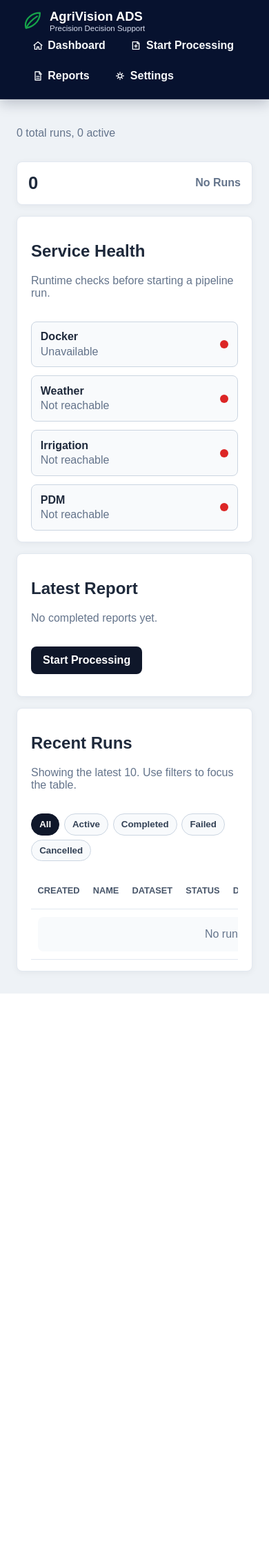
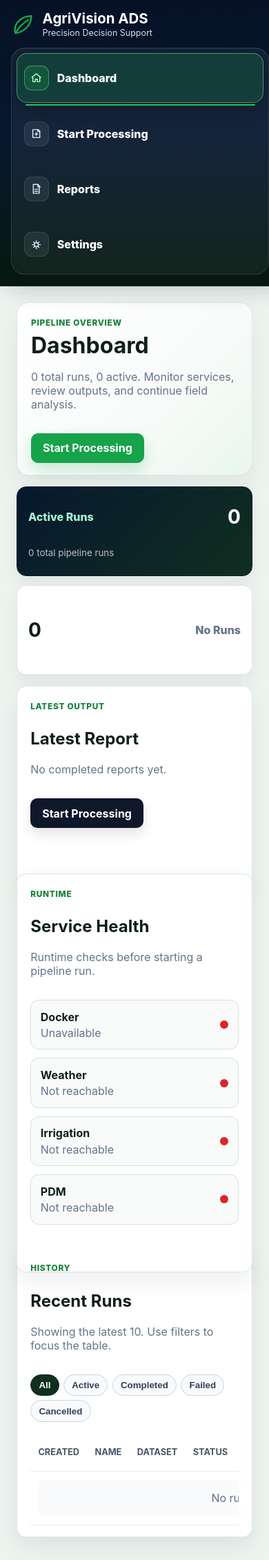
Before and after one commit to GEvang/agrivision-pipeline, a FastAPI app: page / in a window 390 px wide. Shown: the whole page at 69% size. Before the commit the page ends 1440 px from the top, so only its background shows below. Run offline with FastAPI, Linux system fonts and the light colour scheme; data that the repository does not hold is empty.

Commit message:
Redesign dashboard navigation layout

```diff
--- a/agrivision/app/web/static/styles.css
+++ b/agrivision/app/web/static/styles.css
@@ -1,18 +1,28 @@
-body { font-family: Arial, sans-serif; background: #eef2f6; margin: 0; color: #1e293b; }
-.site-header { display:flex; justify-content:space-between; align-items:center; padding: 0.85rem 2rem; background:#07122f; color:white; border-bottom:1px solid rgba(255,255,255,0.08); position:sticky; top:0; z-index:10; box-shadow:0 6px 18px rgba(7,18,47,0.22); }
+body { font-family: "Inter", "Segoe UI", Arial, sans-serif; background:#edf3ef; margin: 0; color: #0f1f18; }
+.app-shell { min-height:100vh; display:grid; grid-template-columns:320px minmax(0, 1fr); background:linear-gradient(135deg,#0b2518 0%,#16803c 42%,#edf3ef 42%,#edf3ef 100%); }
+.site-sidebar { position:sticky; top:0; height:100vh; display:flex; flex-direction:column; gap:1.35rem; padding:1.5rem 1.15rem; background:linear-gradient(180deg,#061126 0%,#07182f 48%,#06180f 100%); color:white; border-right:1px solid rgba(255,255,255,0.08); box-shadow:14px 0 34px rgba(7,18,47,0.24); z-index:10; }
+.app-workspace { min-width:0; padding:0.1px 0; }
 .brand-block { display:flex; align-items:center; }
-.brand-lockup { display:flex; align-items:center; gap:0.65rem; color:white; }
-.brand-lockup strong { display:block; font-size:1.15rem; line-height:1.05; }
-.brand-lockup small { display:block; color:#d7def0; font-size:0.72rem; margin-top:0.12rem; }
-.site-header a { color:white; text-decoration:none; }
-.site-header nav { display:flex; gap:0.45rem; flex-wrap:wrap; justify-content:flex-end; }
-.site-header nav a { display:inline-flex; align-items:center; gap:0.42rem; color:#f8fafc; border-radius:8px; padding:0.55rem 0.85rem; border:1px solid transparent; background:transparent; font-weight:700; }
-.site-header nav a:hover { background:#2563eb; border-color:#60a5fa; color:white; }
-.nav-icon { width:1rem; height:1rem; fill:none; stroke:currentColor; stroke-width:2; stroke-linecap:round; stroke-linejoin:round; flex:0 0 auto; }
-.brand-leaf { width:1.85rem; height:1.85rem; color:#16a34a; stroke-width:1.8; }
-.container { width: min(1440px, calc(100vw - 48px)); margin: 1.5rem auto 2rem; }
-.container-wide { width: min(1680px, calc(100vw - 48px)); }
-.panel { background:white; padding:1rem 1.25rem; border-radius: 8px; border:1px solid #e2e8f0; box-shadow: 0 2px 10px rgba(15,23,42,0.05); margin-bottom:1rem; }
+.brand-lockup { display:flex; align-items:center; gap:0.75rem; color:white; }
+.brand-lockup strong { display:block; font-size:1.28rem; line-height:1.05; }
+.brand-lockup small { display:block; color:#d7def0; font-size:0.78rem; margin-top:0.14rem; }
+.site-sidebar a { color:white; text-decoration:none; }
+.nav-board { display:grid; gap:0.55rem; align-items:start; padding:0.45rem; border:1px solid rgba(255,255,255,0.1); border-radius:20px; background:rgba(255,255,255,0.055); box-shadow:inset 0 1px 0 rgba(255,255,255,0.08); }
+.nav-link { position:relative; display:flex; align-items:center; gap:0.75rem; min-height:52px; color:#e6edf7; border-radius:15px; padding:0.55rem 0.82rem 0.55rem 0.6rem; border:1px solid transparent; background:transparent; font-weight:800; font-size:1rem; transition:background 0.16s ease, border-color 0.16s ease, color 0.16s ease, transform 0.16s ease; }
+.nav-link:hover { background:rgba(255,255,255,0.08); border-color:rgba(255,255,255,0.14); color:white; transform:translateX(2px); }
+.nav-link.active { background:rgba(22,163,74,0.22); border-color:rgba(134,239,172,0.48); color:white; box-shadow:0 10px 22px rgba(0,0,0,0.16); }
+.nav-link.active::after { content:""; position:absolute; top:0.62rem; bottom:0.62rem; left:-0.37rem; width:3px; border-radius:999px; background:#22c55e; }
+.nav-icon-wrap { display:inline-grid; place-items:center; width:34px; height:34px; border-radius:11px; color:#dbeafe; background:rgba(255,255,255,0.07); border:1px solid rgba(255,255,255,0.1); }
+.nav-link.active .nav-icon-wrap, .nav-link:hover .nav-icon-wrap { color:#bbf7d0; background:rgba(22,163,74,0.24); border-color:rgba(134,239,172,0.42); }
+.nav-icon { width:1.08rem; height:1.08rem; fill:none; stroke:currentColor; stroke-width:2; stroke-linecap:round; stroke-linejoin:round; flex:0 0 auto; }
+.brand-leaf { width:2.1rem; height:2.1rem; color:#16a34a; stroke-width:1.8; }
+.sidebar-footer { margin-top:auto; border:1px solid rgba(134,239,172,0.26); border-radius:18px; padding:1rem; background:linear-gradient(135deg,rgba(22,163,74,0.18),rgba(255,255,255,0.07)); display:grid; gap:0.25rem; box-shadow:inset 0 1px 0 rgba(255,255,255,0.08), 0 12px 26px rgba(0,0,0,0.18); }
+.sidebar-footer .eyebrow { color:#86efac; margin-bottom:0.2rem; }
+.sidebar-footer strong { font-size:1.02rem; color:#ffffff; }
+.sidebar-footer small { color:#d7f5df; line-height:1.35; }
+.container { width: min(1500px, calc(100vw - 48px)); margin: 1.4rem auto 2rem; }
+.container-wide { width: min(1760px, calc(100vw - 48px)); }
+.panel { background:rgba(255,255,255,0.94); padding:1.05rem 1.2rem; border-radius: 14px; border:1px solid rgba(148,163,184,0.28); box-shadow: 0 14px 34px rgba(15,23,42,0.07); margin-bottom:1rem; }
 .grid.two-col { display:grid; grid-template-columns: repeat(auto-fit,minmax(320px,1fr)); gap:1rem; }
 .stats { display:flex; gap:1rem; flex-wrap:wrap; margin-bottom:1rem; }
 .stat { background:#e2e8f0; padding:0.75rem 1rem; border-radius:8px; min-width:120px; }
@@ -23,7 +33,7 @@ fieldset label { display:flex; gap:0.5rem; align-items:center; }
 fieldset input { width:auto; }
 button { background:#0f172a; color:white; cursor:pointer; font-weight:700; }
 table { width:100%; border-collapse: collapse; }
-th, td { padding:0.7rem 0.6rem; border-bottom:1px solid #e2e8f0; text-align:left; vertical-align:middle; }
+th, td { padding:0.78rem 0.7rem; border-bottom:1px solid #e6edf0; text-align:left; vertical-align:middle; }
 th { color:#475569; font-size:0.8rem; text-transform:uppercase; }
 tbody tr:hover { background:#f8fafc; }
 .preview { max-width:100%; border-radius:8px; border:1px solid #cbd5e1; }
@@ -47,7 +57,8 @@ tbody tr:hover { background:#f8fafc; }
 .muted { color:#64748b; }
 .panel-header { display:flex; justify-content:space-between; align-items:flex-start; gap:1rem; margin-bottom:1rem; }
 .button-row { display:flex; gap:0.75rem; flex-wrap:wrap; }
-.button-link { display:inline-flex; align-items:center; justify-content:center; text-decoration:none; background:#0f172a; color:white; border-radius:8px; padding:0.65rem 1rem; font-weight:700; border:1px solid transparent; }
+.button-link { display:inline-flex; align-items:center; justify-content:center; text-decoration:none; background:#0f172a; color:white; border-radius:10px; padding:0.65rem 1rem; font-weight:700; border:1px solid transparent; box-shadow:0 8px 18px rgba(15,23,42,0.12); }
+.primary-action { background:#16a34a; border-color:#16a34a; box-shadow:0 10px 22px rgba(22,163,74,0.22); }
 .button-link.secondary { background:#334155; }
 .button-link.compact, button.compact { width:auto; padding:0.5rem 0.75rem; margin:0; }
 .secondary-button { background:#334155; margin-bottom:0.5rem; }
@@ -68,19 +79,27 @@ button.action-chip { font-family:inherit; }
 .latest-report-embed { width: 100%; margin-top: 1rem; }
 .latest-report-embed .report-frame { display: block; width: 100%; min-height: 900px; height: 900px; border: 1px solid #cbd5e1; border-radius: 8px; background: white; }
 
-.dashboard-hero { display:flex; justify-content:space-between; align-items:center; gap:1rem; margin-bottom:1rem; }
-.dashboard-hero h2 { margin:0 0 0.25rem; font-size:1.8rem; }
-.metric-grid { display:grid; grid-template-columns: repeat(auto-fit, minmax(150px, 1fr)); gap:0.75rem; margin-bottom:1rem; }
-.metric { background:white; border:1px solid #e2e8f0; border-radius:8px; padding:1rem; box-shadow:0 2px 10px rgba(15,23,42,0.05); display:grid; grid-template-columns:1fr auto; align-items:center; gap:0.5rem 0.75rem; }
-.metric strong { font-size:1.6rem; }
-.metric-label { color:#64748b; text-transform:capitalize; font-weight:700; }
+.dashboard-hero { display:flex; justify-content:space-between; align-items:center; gap:1rem; margin-bottom:1rem; padding:1.1rem 1.25rem; border:1px solid rgba(148,163,184,0.25); border-radius:18px; background:linear-gradient(135deg,#ffffff 0%,#f8fbf9 60%,#e8f7ed 100%); box-shadow:0 16px 38px rgba(15,23,42,0.06); }
+.dashboard-hero h2 { margin:0 0 0.25rem; font-size:2rem; letter-spacing:0; }
+.eyebrow { display:inline-flex; margin-bottom:0.35rem; color:#16803c; font-size:0.74rem; font-weight:800; letter-spacing:0.06em; text-transform:uppercase; }
+.metric-grid { display:grid; grid-template-columns: minmax(240px, 1.35fr) repeat(auto-fit, minmax(165px, 1fr)); gap:0.8rem; margin-bottom:1rem; }
+.metric { background:rgba(255,255,255,0.94); border:1px solid rgba(148,163,184,0.28); border-radius:14px; padding:1rem; box-shadow:0 12px 28px rgba(15,23,42,0.06); display:grid; grid-template-columns:1fr auto; align-items:center; gap:0.5rem 0.75rem; min-height:96px; }
+.metric-feature { background:linear-gradient(135deg,#07182f 0%,#0f2f1f 100%); color:white; border-color:#07182f; }
+.metric strong { font-size:1.75rem; }
+.metric small { color:rgba(255,255,255,0.72); grid-column:1 / -1; }
+.metric-label { color:#64748b; text-transform:capitalize; font-weight:800; }
+.metric-feature .metric-label { color:#a7f3d0; }
 .status-dot { width:0.75rem; height:0.75rem; border-radius:999px; background:#94a3b8; }
 .status-dot-completed { background:#16a34a; }
 .status-dot-running, .status-dot-queued { background:#2563eb; }
 .status-dot-failed { background:#dc2626; }
 .status-dot-cancelled { background:#f97316; }
+.dashboard-command-grid { display:grid; grid-template-columns:minmax(0, 1.42fr) minmax(340px, 0.64fr); gap:1rem; align-items:start; }
+.latest-report-panel { min-height:100%; }
+.service-health-panel { min-height:100%; }
 .service-grid { display:grid; grid-template-columns: repeat(auto-fit, minmax(210px, 1fr)); gap:0.75rem; }
-.service-tile { display:flex; justify-content:space-between; align-items:center; gap:0.75rem; border:1px solid #cbd5e1; border-radius:8px; padding:0.8rem; background:#f8fafc; }
+.service-grid-compact { grid-template-columns:1fr; }
+.service-tile { display:flex; justify-content:space-between; align-items:center; gap:0.75rem; border:1px solid #d6e2dc; border-radius:12px; padding:0.85rem; background:#f8fbf9; }
 .service-tile div { display:flex; flex-direction:column; gap:0.2rem; min-width:0; }
 .service-tile span { color:#64748b; overflow:hidden; text-overflow:ellipsis; white-space:nowrap; }
 .health-dot { width:0.75rem; height:0.75rem; border-radius:999px; flex:0 0 auto; background:#94a3b8; }
@@ -89,7 +108,7 @@ button.action-chip { font-family:inherit; }
 .service-down .health-dot { background:#dc2626; }
 .filter-tabs { display:flex; flex-wrap:wrap; gap:0.4rem; justify-content:flex-end; }
 .filter-tab { width:auto; margin:0; padding:0.45rem 0.7rem; border-radius:999px; background:#f8fafc; color:#334155; border:1px solid #cbd5e1; }
-.filter-tab.active { background:#0f172a; color:white; border-color:#0f172a; }
+.filter-tab.active { background:#0f2f1f; color:white; border-color:#0f2f1f; }
 .table-wrap { width:100%; overflow-x:auto; }
 .status-badge { display:inline-flex; align-items:center; justify-content:center; min-width:82px; border-radius:999px; padding:0.25rem 0.55rem; font-size:0.82rem; font-weight:700; text-transform:capitalize; border:1px solid #cbd5e1; color:#334155; background:#f8fafc; }
 .status-running, .status-queued { background:#dbeafe; border-color:#93c5fd; color:#1d4ed8; }
@@ -100,7 +119,8 @@ button.action-chip { font-family:inherit; }
 .empty-state { padding:1rem; color:#64748b; text-align:center; background:#f8fafc; border-radius:8px; }
 .table-link { color:#0f172a; font-weight:700; }
 .report-summary { display:grid; grid-template-columns: repeat(auto-fit, minmax(180px, 1fr)); gap:0.75rem; }
-.report-summary > div { border:1px solid #e2e8f0; border-radius:8px; padding:0.8rem; display:flex; flex-direction:column; gap:0.35rem; }
+.report-summary-feature { grid-template-columns: repeat(3, minmax(170px, 1fr)); }
+.report-summary > div { border:1px solid #e2e8f0; border-radius:12px; padding:0.85rem; display:flex; flex-direction:column; gap:0.35rem; background:#fbfdfc; }
 .summary-label { color:#64748b; font-size:0.85rem; }
 .quality-state { display:inline-flex; align-items:center; justify-content:center; min-width:70px; border-radius:999px; padding:0.25rem 0.55rem; font-size:0.82rem; font-weight:700; text-transform:capitalize; border:1px solid #cbd5e1; background:#f8fafc; }
 .quality-ok { background:#dcfce7; border-color:#86efac; color:#166534; }
@@ -197,10 +217,16 @@ button.action-chip { font-family:inherit; }
 .embedded-service-card { border:1px solid #e2e8f0; border-radius:8px; padding:1rem; background:#f8fafc; }
 .embedded-service-card .log-box { max-height:220px; }
 
-@media (max-width: 760px) {
-  .site-header, .dashboard-hero, .panel-header { flex-direction:column; align-items:flex-start; }
-  .site-header nav { justify-content:flex-start; }
-  .site-header a { margin-right:0; }
+@media (max-width: 900px) {
+  .app-shell { display:block; background:#edf3ef; }
+  .site-sidebar { position:relative; height:auto; flex-direction:column; gap:0.9rem; padding:1rem; border-right:0; border-bottom:1px solid rgba(255,255,255,0.08); }
+  .nav-board { display:flex; flex-wrap:wrap; justify-content:flex-start; width:100%; }
+  .nav-link { flex:1 1 180px; }
+  .nav-link:hover { transform:translateY(-1px); }
+  .nav-link.active::after { left:0.72rem; right:0.72rem; top:auto; bottom:-0.32rem; width:auto; height:2px; }
+  .sidebar-footer { display:none; }
+  .dashboard-hero, .panel-header { flex-direction:column; align-items:flex-start; }
+  .metric-grid, .dashboard-command-grid, .report-summary-feature { grid-template-columns:1fr; }
   .filter-tabs { justify-content:flex-start; }
   .workflow-tabs { grid-template-columns:1fr; }
   .button-row button { width:100%; }
--- a/agrivision/app/web/templates/base.html
+++ b/agrivision/app/web/templates/base.html
@@ -7,7 +7,8 @@
   <link rel="stylesheet" href="/static/styles.css" />
 </head>
 <body>
-  <header class="site-header">
+  <div class="app-shell">
+  <aside class="site-sidebar">
     <div class="brand-block">
       <a class="brand-lockup" href="/">
         <svg class="nav-icon brand-leaf" viewBox="0 0 24 24" aria-hidden="true">
@@ -20,28 +21,36 @@
         </span>
       </a>
     </div>
-    <nav>
-      <a href="/">
-        <svg class="nav-icon" viewBox="0 0 24 24" aria-hidden="true"><path d="M3 11.5 12 4l9 7.5"></path><path d="M5 10.5V20h5v-5h4v5h5v-9.5"></path></svg>
-        Dashboard
+    <nav class="nav-board" aria-label="Primary navigation">
+      <a class="nav-link" href="/" data-nav-match="exact">
+        <span class="nav-icon-wrap"><svg class="nav-icon" viewBox="0 0 24 24" aria-hidden="true"><path d="M3 11.5 12 4l9 7.5"></path><path d="M5 10.5V20h5v-5h4v5h5v-9.5"></path></svg></span>
+        <span>Dashboard</span>
       </a>
-      <a href="/runs/new">
-        <svg class="nav-icon" viewBox="0 0 24 24" aria-hidden="true"><path d="M8 4h8l3 3v13H5V4Z"></path><path d="M15 4v4h4"></path><path d="M9 13h6"></path><path d="M12 10v6"></path></svg>
-        Start Processing
+      <a class="nav-link" href="/runs/new">
+        <span class="nav-icon-wrap"><svg class="nav-icon" viewBox="0 0 24 24" aria-hidden="true"><path d="M8 4h8l3 3v13H5V4Z"></path><path d="M15 4v4h4"></path><path d="M9 13h6"></path><path d="M12 10v6"></path></svg></span>
+        <span>Start Processing</span>
       </a>
-      <a href="/runs">
-        <svg class="nav-icon" viewBox="0 0 24 24" aria-hidden="true"><path d="M6 3h9l3 3v15H6Z"></path><path d="M15 3v5h5"></path><path d="M9 13h6"></path><path d="M9 17h6"></path></svg>
-        Reports
+      <a class="nav-link" href="/runs">
+        <span class="nav-icon-wrap"><svg class="nav-icon" viewBox="0 0 24 24" aria-hidden="true"><path d="M6 3h9l3 3v15H6Z"></path><path d="M15 3v5h5"></path><path d="M9 13h6"></path><path d="M9 17h6"></path></svg></span>
+        <span>Reports</span>
       </a>
-      <a href="/settings">
-        <svg class="nav-icon" viewBox="0 0 24 24" aria-hidden="true"><path d="M12 8a4 4 0 1 0 0 8 4 4 0 0 0 0-8Z"></path><path d="M4 12h2"></path><path d="M18 12h2"></path><path d="M12 4v2"></path><path d="M12 18v2"></path><path d="m6.6 6.6 1.4 1.4"></path><path d="m16 16 1.4 1.4"></path><path d="m17.4 6.6-1.4 1.4"></path><path d="m8 16-1.4 1.4"></path></svg>
-        Settings
+      <a class="nav-link" href="/settings">
+        <span class="nav-icon-wrap"><svg class="nav-icon" viewBox="0 0 24 24" aria-hidden="true"><path d="M12 8a4 4 0 1 0 0 8 4 4 0 0 0 0-8Z"></path><path d="M4 12h2"></path><path d="M18 12h2"></path><path d="M12 4v2"></path><path d="M12 18v2"></path><path d="m6.6 6.6 1.4 1.4"></path><path d="m16 16 1.4 1.4"></path><path d="m17.4 6.6-1.4 1.4"></path><path d="m8 16-1.4 1.4"></path></svg></span>
+        <span>Settings</span>
       </a>
     </nav>
-  </header>
-  <main class="container {% block container_class %}{% endblock %}">
-    {% block content %}{% endblock %}
-  </main>
+    <div class="sidebar-footer">
+      <span class="eyebrow">Workspace</span>
+      <strong>AgriVision Pipeline</strong>
+      <small>Local analysis console</small>
+    </div>
+  </aside>
+  <div class="app-workspace">
+    <main class="container {% block container_class %}{% endblock %}">
+      {% block content %}{% endblock %}
+    </main>
+  </div>
+  </div>
   <script>
     function resizeAutoHeightFrame(frame) {
       try {
@@ -65,6 +74,17 @@
         setTimeout(() => resizeAutoHeightFrame(frame), 1000);
       });
     });
+
+    const currentPath = window.location.pathname;
+    document.querySelectorAll('.nav-link').forEach((link) => {
+      const href = link.getAttribute('href');
+      const exact = link.dataset.navMatch === 'exact';
+      const isActive = exact ? currentPath === href : currentPath === href || currentPath.startsWith(`${href}/`);
+      if (isActive) {
+        link.classList.add('active');
+        link.setAttribute('aria-current', 'page');
+      }
+    });
   </script>
 </body>
 </html>
--- a/agrivision/app/web/templates/dashboard.html
+++ b/agrivision/app/web/templates/dashboard.html
@@ -2,11 +2,19 @@
 {% block content %}
 <section class="dashboard-hero">
   <div>
-    <p class="muted">{{ total_runs }} total runs, {{ active_runs }} active</p>
+    <span class="eyebrow">Pipeline Overview</span>
+    <h2>Dashboard</h2>
+    <p class="muted">{{ total_runs }} total runs, {{ active_runs }} active. Monitor services, review outputs, and continue field analysis.</p>
   </div>
+  <a class="button-link primary-action" href="/runs/new">Start Processing</a>
 </section>
 
 <section class="metric-grid">
+  <div class="metric metric-feature">
+    <span class="metric-label">Active runs</span>
+    <strong>{{ active_runs }}</strong>
+    <small>{{ total_runs }} total pipeline runs</small>
+  </div>
   {% for key, value in status_summary.items() %}
   <div class="metric">
     <span class="metric-label">{{ key }}</span>
@@ -21,29 +29,11 @@
   {% endfor %}
 </section>
 
-<section class="panel">
+<section class="dashboard-command-grid">
+  <section class="panel latest-report-panel">
     <div class="panel-header">
       <div>
-      <h2>Service Health</h2>
-      <p class="muted">Runtime checks before starting a pipeline run.</p>
-    </div>
-  </div>
-  <div class="service-grid">
-    {% for service in service_health %}
-    <div class="service-tile service-{{ service.state }}">
-      <div>
-        <strong>{{ service.name }}</strong>
-        <span>{{ service.detail }}</span>
-      </div>
-      <span class="health-dot"></span>
-    </div>
-    {% endfor %}
-  </div>
-</section>
-
-<section class="panel">
-  <div class="panel-header">
-    <div>
+        <span class="eyebrow">Latest Output</span>
         <h2>Latest Report</h2>
         {% if latest_report %}
         <p class="muted">Run {{ latest_report.run_id }} - {{ latest_report.dataset_name }}</p>
@@ -58,7 +48,7 @@
       {% endif %}
     </div>
     {% if latest_report %}
-  <div class="report-summary">
+    <div class="report-summary report-summary-feature">
       <div>
         <span class="summary-label">Status</span>
         <strong class="status-badge status-{{ latest_report.status }}">{{ latest_report.status }}</strong>
@@ -99,9 +89,32 @@
     {% endif %}
   </section>
 
+  <section class="panel service-health-panel">
+    <div class="panel-header">
+      <div>
+        <span class="eyebrow">Runtime</span>
+        <h2>Service Health</h2>
+        <p class="muted">Runtime checks before starting a pipeline run.</p>
+      </div>
+    </div>
+    <div class="service-grid service-grid-compact">
+      {% for service in service_health %}
+      <div class="service-tile service-{{ service.state }}">
+        <div>
+          <strong>{{ service.name }}</strong>
+          <span>{{ service.detail }}</span>
+        </div>
+        <span class="health-dot"></span>
+      </div>
+      {% endfor %}
+    </div>
+  </section>
+</section>
+
 <section class="panel">
   <div class="panel-header">
     <div>
+      <span class="eyebrow">History</span>
       <h2>Recent Runs</h2>
       <p class="muted">Showing the latest 10. Use filters to focus the table.</p>
     </div>
```
Lines whose indentation alone changed are shown as unchanged.
